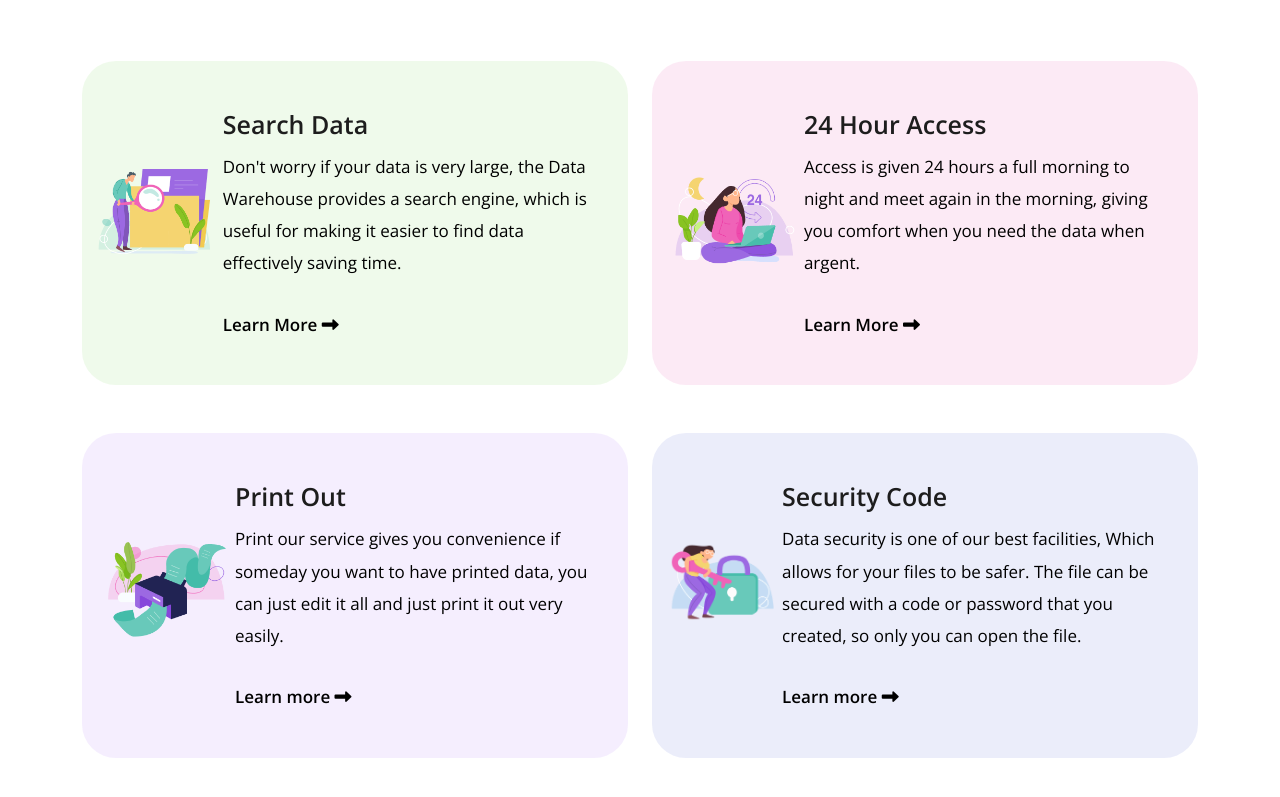
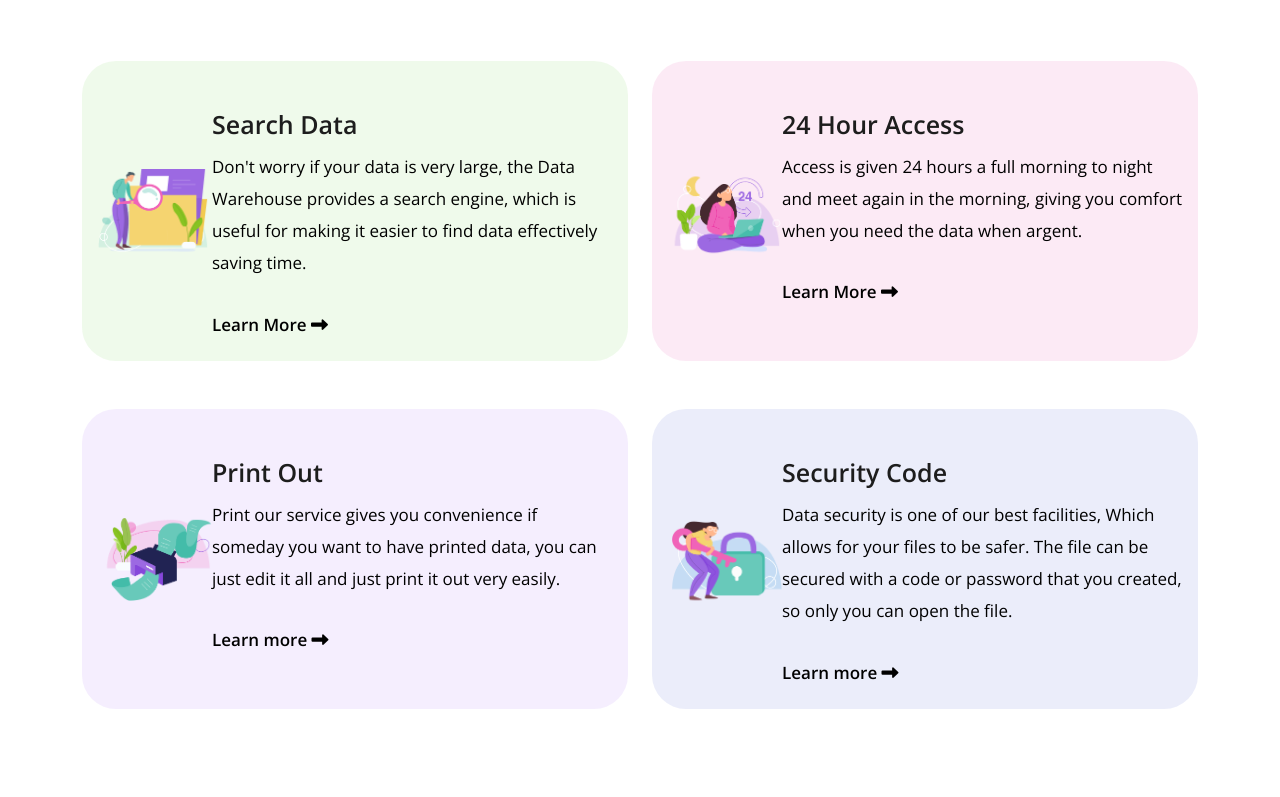
Before and after one commit to BindingOx/Tutorials, a plain HTML site: page Datawarehouse/index.html in a window 1280 px wide. Shown: the part 1443-2240 px from the top of the page. Drawn offline with nearby package versions, Linux system fonts and the light colour scheme.

Commit message:
Attempt to fix feature box text alignment
I set constraints on the height of the box and width of the text in order to fix it. Now the learn more links are misaligned and the images are too small but at least the boxes are all the same dimensions and the top feature box's text align with the one below it.

```diff
--- a/Datawarehouse/css/style.css
+++ b/Datawarehouse/css/style.css
@@ -136,7 +136,10 @@ a.learn-more:hover {
 
 .single-features {
 	border-radius: 34px;
+	/** setting constraints on the box in order to fix it */
+	height: 300px;
 }
+
 
 .feature-text h3 {
 	font-weight: 600;
@@ -149,12 +152,14 @@ a.learn-more:hover {
 	font-size: 17px;
 	line-height: 190.18%;
 	color: #000000;
+	/** setting constraints on the box in order to fix it */
+	width: 400px;
 }
 
 .feature-img img {
-    width: 350px;
-    margin-right: 40px;
-    margin-top: 60px;
+	width: 350px;
+	margin-right: 40px;
+	margin-top: 60px;
 }
 
 .feature-text a {
--- a/Datawarehouse/index.html
+++ b/Datawarehouse/index.html
@@ -123,7 +123,7 @@
 									class="img-fluid"
 								/>
 							</div>
-							<div class="feature-text ps-2 pe-4">
+							<div class="feature-text px-auto">
 								<h3>Search Data</h3>
 								<p class="pt-1 pb-3">
 									Don't worry if your data is very large, the Data Warehouse
@@ -145,7 +145,7 @@
 									class="img-fluid"
 								/>
 							</div>
-							<div class="feature-text ps-2 pe-4">
+							<div class="feature-text px-auto">
 								<h3>24 Hour Access</h3>
 								<p class="pt-1 pb-3">
 									Access is given 24 hours a full morning to night and meet
@@ -162,12 +162,12 @@
 						<div class="d-flex single-features feature-3 py-5 px-3">
 							<div class="feature-img text-center">
 								<img
-									src="images/feature3.png"
+									src="/images/feature3.png"
 									class="img-fluid"
 									alt="feature"
 								/>
 							</div>
-							<div class="feature-text ps-2 pe-4">
+							<div class="feature-text px-auto">
 								<h3>Print Out</h3>
 								<p class="pt-1 pb-3">
 									Print our service gives you convenience if someday you want to
@@ -184,12 +184,12 @@
 						<div class="d-flex single-features feature-4 py-5 px-3">
 							<div class="feature-img text-center">
 								<img
-									src="images/feature4.png"
+									src="/images/feature4.png"
 									class="img-fluid"
 									alt="feature"
 								/>
 							</div>
-							<div class="feature-text ps-2 pe-4">
+							<div class="feature-text px-auto">
 								<h3>Security Code</h3>
 								<p class="pt-1 pb-3">
 									Data security is one of our best facilities, Which allows for
```
